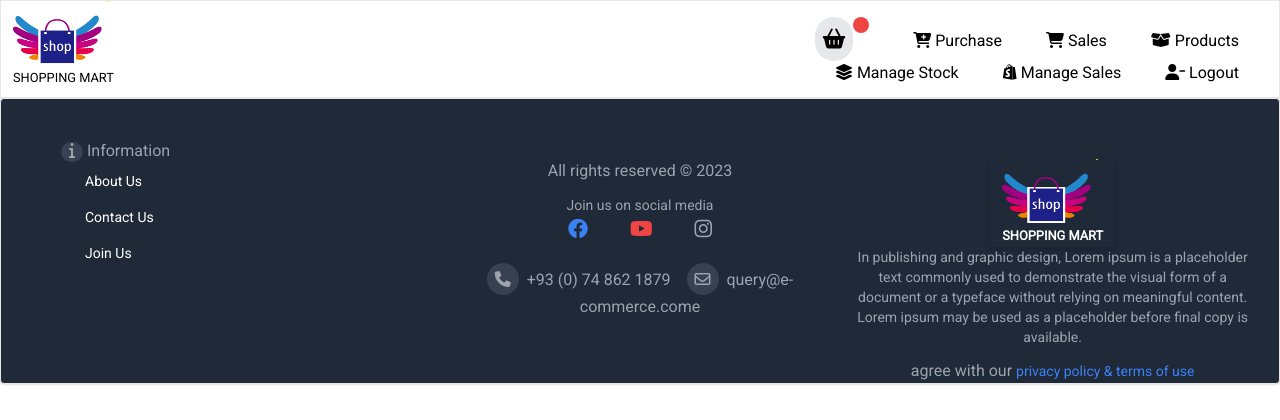
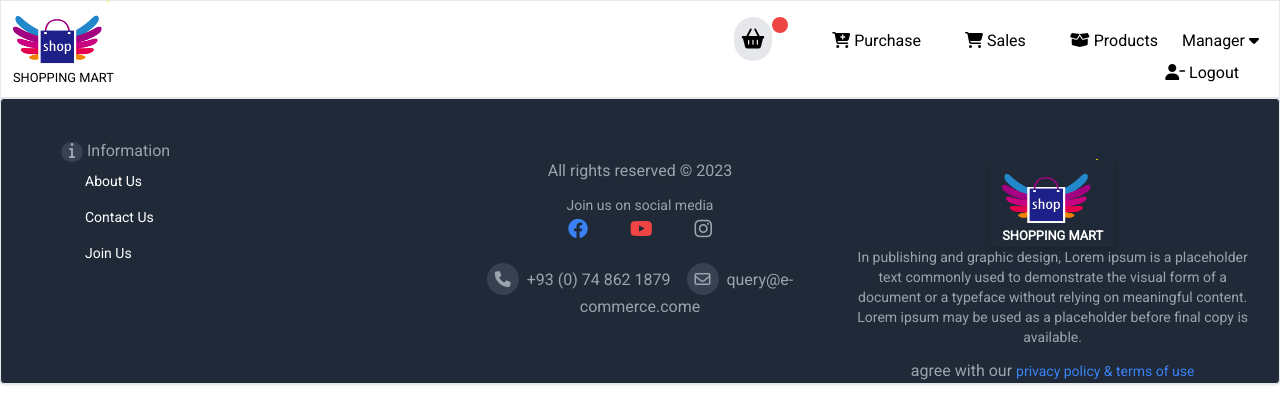
Before and after one commit to Esmat-Farjad/ecommerce, a Django app: page /store/ in a window 1280 px wide. Shown: the top 420 px of the page. Run offline with Django 4.2, Linux system fonts and the light colour scheme; a user stored in the database is signed in; some libraries are stand-ins or nearby versions; some web fonts are replaced.

Commit message:
dropdown menu for navbar created

```diff
--- a/store/templates/includes/navbar.html
+++ b/store/templates/includes/navbar.html
@@ -7,7 +7,7 @@
                 <small class="mx-3">SHOPPING MART</small>
             </a>
         </div>
-        <div class="lg:block sm:hidden py-3 text-end me-5">
+        <div class="lg:block sm:hidden py-3 text-end me-5 relative">
             {% if user.is_authenticated %}
                 <a class="mx-5 inline-block hover:font-bold cursor-pointer relative px-4 mt-1" href="{% url 'store:cart_item' %}">
                     <div class="t-0 absolute right-0">
@@ -18,14 +18,20 @@
                 <a href="{% url 'store:purchase' %}" class="mx-5 inline-block hover:font-bold cursor-pointer"><i class="fa-solid fa-cart-plus"></i>&nbsp;Purchase</a>
                 <a class="mx-5 inline-block hover:font-bold cursor-pointer" href="{% url 'store:sales' %}"><i class="fa-solid fa-cart-shopping"></i>&nbsp;Sales</a>
                 <a class="mx-5 inline-block hover:font-bold cursor-pointer" href="{% url 'store:product' %}"><i class="fa-solid fa-box-open"></i>&nbsp;Products</a>
-                <a class="mx-5 inline-block hover:font-bold cursor-pointer" href="{% url 'store:stock' %}"><i class="fa-solid fa-layer-group"></i>&nbsp;Manage Stock</a>
-                <a class="mx-5 inline-block hover:font-bold cursor-pointer" href="{% url 'store:sale_info' %}"><i class="fa-brands fa-shopify"></i>&nbsp;Manage Sales</a>
+                <span class="hover:font-bold cursor-pointer" id="dropdownHandler">Manager&nbsp;<i class="fa-solid fa-caret-down"></i></span>
+
                 <a class="mx-5 inline-block hover:font-bold cursor-pointer" href="{% url 'store:signout' %}"><i class="fa-solid fa-user-minus"></i>&nbsp;Logout</a>
 
             {% else %}
                 <a class="inline-block mx-5 hover:font-bold cursor-pointer" href="{% url 'store:signin' %}">Sign In&nbsp;<i class="fa-solid fa-arrow-right-to-bracket"></i></a>
                 <a class="inline-block mx-5 hover:font-bold cursor-pointer" href="{% url 'store:signup' %}">Sign Up&nbsp;<i class="fa-solid fa-user-plus"></i></a>
             {% endif %}
+            <div id="dropdownMenu" class="hidden absolute text-start w-52 h-40 rounded border pt-3 shadow-2xl z-50 top-24 right-16 bg-white transition ease-in-out duration-500">
+                <a class="p-3 mx-1  block hover:font-bold hover:bg-gray-100 cursor-pointer" href="{% url 'store:stock' %}">
+                    <i class="fa-solid fa-layer-group"></i>&nbsp;Manage Stock</a>
+                <a class="mx-1 hover:bg-gray-100 p-3  block hover:font-bold cursor-pointer" href="{% url 'store:sale_info' %}">
+                    <i class="fa-brands fa-shopify"></i>&nbsp;Manage Sales</a>
+            </div>
         </div>
         <div class="sm:block text-end cursor-pointer md:block pt-6 lg:hidden">
             <i class="fa-solid fa-ellipsis-vertical px-3 text-2xl" id="btn_click"></i>
@@ -67,5 +73,14 @@
                 }, 1000);
             });
         });
+        const MenuHandler = document.querySelector("#dropdownHandler");
+        MenuHandler.addEventListener("click", function(){
+            var dropdownMenuObj = document.getElementById("dropdownMenu");
+            if(dropdownMenuObj.classList.contains("hidden")) {
+                dropdownMenuObj.classList.remove("hidden");
+            } else {
+                dropdownMenuObj.classList.add("hidden");
+            }
+        });
     </script>
 </div>
```
